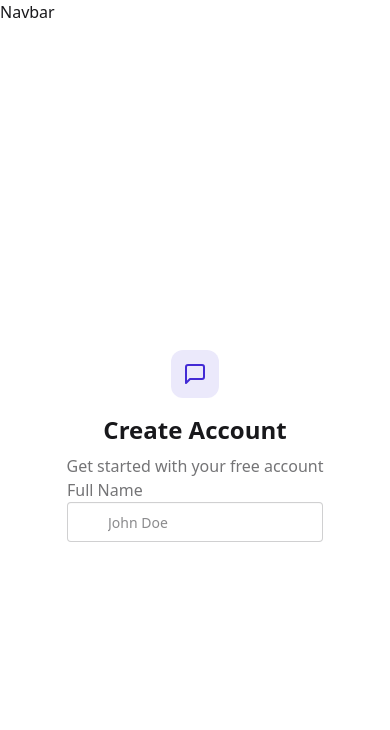
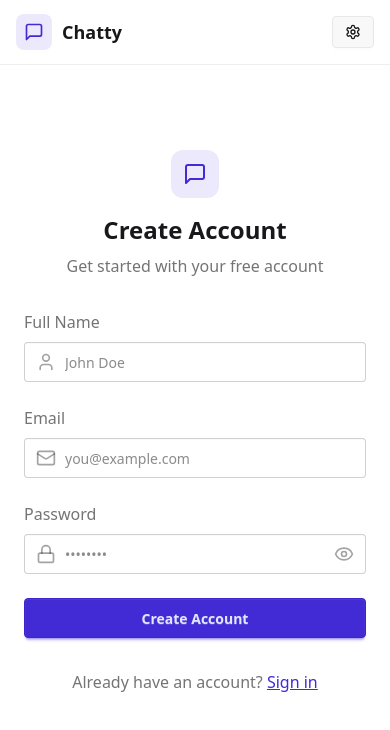
Before and after one commit to AzzOu3108/Chatty, a React (Vite) app in the folder frontend/: page /signup in a window 390 px wide. Shown: the top 730 px of the page. Built offline with nearby package versions, Linux system fonts and the light colour scheme; no server answers.

Commit message:
finishing the signup page and navbar

```diff
--- a/frontend/package.json
+++ b/frontend/package.json
@@ -15,6 +15,7 @@
     "lucide-react": "^0.511.0",
     "react": "^19.1.0",
     "react-dom": "^19.1.0",
+    "react-hot-toast": "^2.5.2",
     "react-router-dom": "^7.6.0",
     "tailwindcss": "^4.1.7",
     "zustand": "^5.0.4"
--- a/frontend/src/App.tsx
+++ b/frontend/src/App.tsx
@@ -8,6 +8,7 @@
 import { useAuthStore } from "./store/useAuthStore"
 import { useEffect } from "react"
 import { Loader } from "lucide-react"
+import {Toaster} from "react-hot-toast"
 
 function App() {
   const {authUser, checkAuth, isCheckingAuth} = useAuthStore()
@@ -37,6 +38,9 @@
         <Route path="/settings" element={<SettingsPage />} />
         <Route path="/profile" element={<ProfilePage />} />
       </Routes>
+
+      <Toaster />
+
     </div>
     </>
   )
--- /dev/null
+++ b/frontend/src/components/AuthImagePattern.tsx
@@ -0,0 +1,29 @@
+import React from "react";
+
+interface AuthImagePatternProps {
+  title: string;
+  subtitle: string;
+}
+
+const AuthImagePattern: React.FC<AuthImagePatternProps> = ({ title, subtitle }) => {
+  return (
+    <div className="hidden lg:flex items-center justify-center bg-base-200 p-12">
+      <div className="max-w-md text-center">
+        <div className="grid grid-cols-3 gap-3 mb-8">
+          {[...Array(9)].map((_, i) => (
+            <div
+              key={i}
+              className={`aspect-square rounded-2xl bg-primary/10 ${
+                i % 2 === 0 ? "animate-pulse" : ""
+              }`}
+            />
+          ))}
+        </div>
+        <h2 className="text-2xl font-bold mb-4">{title}</h2>
+        <p className="text-base-content/60">{subtitle}</p>
+      </div>
+    </div>
+  );
+};
+
+export default AuthImagePattern;
--- a/frontend/src/components/Navbar.tsx
+++ b/frontend/src/components/Navbar.tsx
@@ -1,7 +1,54 @@
+import { Link } from "react-router-dom"
+import { useAuthStore } from "../store/useAuthStore"
+import { LogOut, MessageSquare, Settings, User } from "lucide-react"
 
 const Navbar = () => {
+  const {logout, authUser} = useAuthStore()
   return (
-    <div>Navbar</div>
+      <header
+      className=" border-b border-base-300 fixed w-full top-0 z-40
+    backdrop-blur-lg bg-base-100/80"
+    >
+      <div className="container mx-auto px-4 h-16">
+        <div className="flex items-center justify-between h-full">
+          <div className="flex items-center gap-8">
+            <Link to="/" className="flex items-center gap-2.5 hover:opacity-80 transition-all">
+              <div className="size-9 rounded-lg bg-primary/10 flex items-center justify-center">
+                <MessageSquare className="w-5 h-5 text-primary" />
+              </div>
+              <h1 className="text-lg font-bold">Chatty</h1>
+            </Link>
+          </div>
+
+          <div className="flex items-center gap-2">
+            <Link
+              to={"/settings"}
+              className={`
+              btn btn-sm gap-2 transition-colors
+
+              `}
+            >
+              <Settings className="w-4 h-4" />
+              <span className="hidden sm:inline">Settings</span>
+            </Link>
+
+            {authUser && (
+              <>
+                <Link to={"/profile"} className={`btn btn-sm gap-2`}>
+                  <User className="size-5" />
+                  <span className="hidden sm:inline">Profile</span>
+                </Link>
+
+                <button className="flex gap-2 items-center" onClick={logout}>
+                  <LogOut className="size-5" />
+                  <span className="hidden sm:inline">Logout</span>
+                </button>
+              </>
+            )}
+          </div>
+        </div>
+      </div>
+    </header>
   )
 }
 
--- a/frontend/src/pages/SignUpPage.tsx
+++ b/frontend/src/pages/SignUpPage.tsx
@@ -1,6 +1,9 @@
 import { useState } from "react";
 import { useAuthStore } from "../store/useAuthStore";
-import { MessageSquare, User } from "lucide-react";
+import { Eye, EyeOff, Loader2, Lock, Mail, MessageSquare, User } from "lucide-react";
+import { Link } from "react-router-dom";
+import AuthImagePattern from "../components/AuthImagePattern";
+import toast from "react-hot-toast";
 
 const SignUpPage = () => {
   const [showPassword, setShowPassword] = useState(false);
@@ -12,10 +15,22 @@
 
   const { signup, isSigningUp } = useAuthStore();
 
-  const validateForm = () => {};
+  const validateForm = () => {
+    if(!formData.fullName.trim()) return toast.error("Full name is required")
+    if(!formData.email.trim()) return toast.error("Email is required")
+    if (!/\S+@\S+\.\S+/.test(formData.email)) return toast.error("Invalid email format");
+    if (!formData.password) return toast.error("Password is required");
+    if (formData.password.length < 6) return toast.error("Password must be at least 6 characters");
+
+    return true
+  };
 
   const handleSubmit = (e: React.FormEvent) => {
     e.preventDefault();
+
+    const sucess = validateForm()
+
+    if(sucess === true) signup(formData)
   };
 
   return (
@@ -24,10 +39,9 @@
       <div className="flex flex-col justify-center items-center p-6 sm:p-12">
         <div className="w-full max-w-md space-y-8">
           {/* LOGO */}
+          <div className="text-center mb-8">
             <div className="flex flex-col items-center gap-2 group">
-            <div
-              className="size-12 rounded-xl bg-primary/10 flex items-center justify-center group-hover:bg-primary/20 transition-colors"
-            >
+              <div className="size-12 rounded-xl bg-primary/10 flex items-center justify-center group-hover:bg-primary/20 transition-colors">
                 <MessageSquare className="size-6 text-primary" />
               </div>
               <h1 className="text-2xl font-bold mt-2">Create Account</h1>
@@ -38,23 +52,95 @@
           <form onSubmit={handleSubmit} className="space-y-6">
             <div className="form-control">
               <label className="label">
-                <span className="label-text font-medium">Full Name</span>
+                <span className="label-text font-medium pb-2">Full Name</span>
               </label>
               <div className="relative">
                 <div className="absolute inset-y-0 left-0 pl-3 flex items-center pointer-events-none">
-                  <User className="size-5 text-base-content/40" />
+                  <User className="size-5 text-base-content/40 z-10" />
                 </div>
                 <input
                   type="text"
-                  className={`input input-bordered w-full pl-10`}
+                  className="input input-bordered w-full pl-10"
                   placeholder="John Doe"
                   value={formData.fullName}
                   onChange={(e) => setFormData({ ...formData, fullName: e.target.value })}
                 />
               </div>
             </div>
+
+            <div className="form-control">
+              <label className="label">
+                <span className="label-text font-medium pb-2">Email</span>
+              </label>
+              <div className="relative">
+                <div className="absolute inset-y-0 left-0 pl-3 flex items-center pointer-events-auto">
+                  <Mail className="size-5 text-base-content/40 z-10"/>
+                </div>
+                <input type="email"
+                className={`input input-bordered w-full pl-10`}
+                placeholder="you@example.com"
+                value={formData.email}
+                onChange={(e)=> setFormData({...formData, email: e.target.value})}
+                />
+              </div>
+            </div>
+
+            <div className="form-control">
+              <label className="label">
+                <span className="label-text font-medium pb-2">Password</span>
+              </label>
+              <div className="relative">
+                <div className="absolute inset-y-0 left-0 pl-3 flex items-center pointer-events-auto">
+                  <Lock className="size-5 text-base-content/40 z-10" />
+                </div>
+                <input  type={showPassword ? "text" : "password"}
+                className="input input-bordered w-full pl-10 pr-10"
+                placeholder="••••••••"
+                value={formData.password}
+                onChange={(e)=> setFormData ({...formData, password: e.target.value})}
+                />
+                <button
+                  type="button"
+                  className="absolute inset-y-0 right-0 pr-3 flex items-center"
+                  onClick={() => setShowPassword(!showPassword)}
+                >
+                  {showPassword ? (
+                    <EyeOff className="size-5 text-base-content/40 z-10"/>
+                  ):(
+                    <Eye className="size-5 text-base-content/40 z-10"/>
+                  )}
+                </button>
+              </div>
+            </div>
+
+             <button type="submit" className="btn btn-primary w-full" disabled={isSigningUp}>
+              {isSigningUp ? (
+                <>
+                  <Loader2 className="size-5 animate-spin" />
+                  Loading...
+                </>
+              ) : (
+                "Create Account"
+              )}
+            </button>
           </form>
+           <div className="text-center">
+            <p className="text-base-content/60">
+              Already have an account?{" "}
+              <Link to="/login" className="link link-primary">
+                Sign in
+              </Link>
+            </p>
           </div>
+        </div>
+      </div>
+
+      {/* right side */}
+
+      <AuthImagePattern
+        title="Join our community"
+        subtitle="Connect with friends, share moments, and stay in touch with your loved ones."
+      />
     </div>
   );
 };
--- a/frontend/src/store/useAuthStore.ts
+++ b/frontend/src/store/useAuthStore.ts
@@ -1,6 +1,8 @@
 import { create } from "zustand";
 import { axiosInstance } from "../lib/axios";
-import type { AuthStore, SignupBody } from "../types/Auth";
+import type { AuthStore, SignupBody, LoginBody } from "../types/Auth";
+import toast from "react-hot-toast";
+
 
 export const useAuthStore = create<AuthStore>((set)=>({
     authUser: null,
@@ -23,6 +25,37 @@
     },
 
     signup: async (data: SignupBody) =>{
+        set ({ isSigningUp: true})
+        try {
+            const res = await axiosInstance.post("/auth/signup", data)
+            set({ authUser: res.data })
+            toast.success("Account created successfully")
+        } catch (error: any) {
+            toast.error(error.response.data.message)
+        } finally {
+            set({ isSigningUp: false })
+        }
+    },
 
+    login: async (data: LoginBody) =>{
+        set({isLoggingIn: true})
+        try {
+            const res = await axiosInstance.post("/auth/login", data)
+            set({ authUser: res.data })
+            toast.success("Logged in successfully")
+        } catch (error: any) {
+            toast.error(error.response.data.message)
+        } finally {
+            set({ isLoggingIn: false })
+        }
+    },
+
+    logout: async () =>{
+        try {
+            await axiosInstance.post("auth/logout")
+            set({ authUser: null })
+        } catch (error: any) {
+            toast.error(error.response.data.message)
+        }
     }
 }))
--- a/frontend/src/types/Auth.ts
+++ b/frontend/src/types/Auth.ts
@@ -11,6 +11,11 @@
   password: string;
 }
 
+export interface LoginBody {
+  email: string;
+  password: string;
+}
+
 export interface AuthStore {
   authUser: AuthUser | null;
   isSigningUp: boolean;
```
Also changed, not shown: 1 other file (tests, documents, lock files or other folders). Lines whose indentation alone changed are shown as unchanged.
